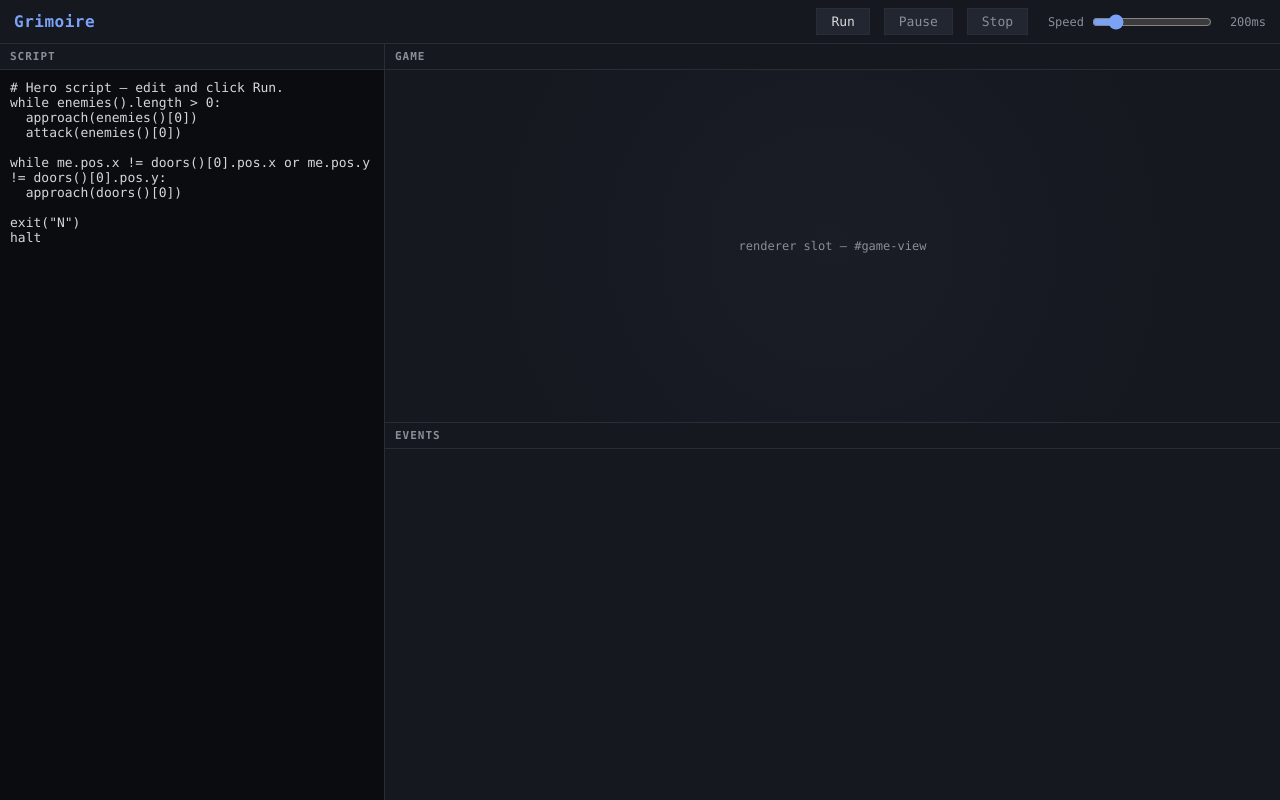
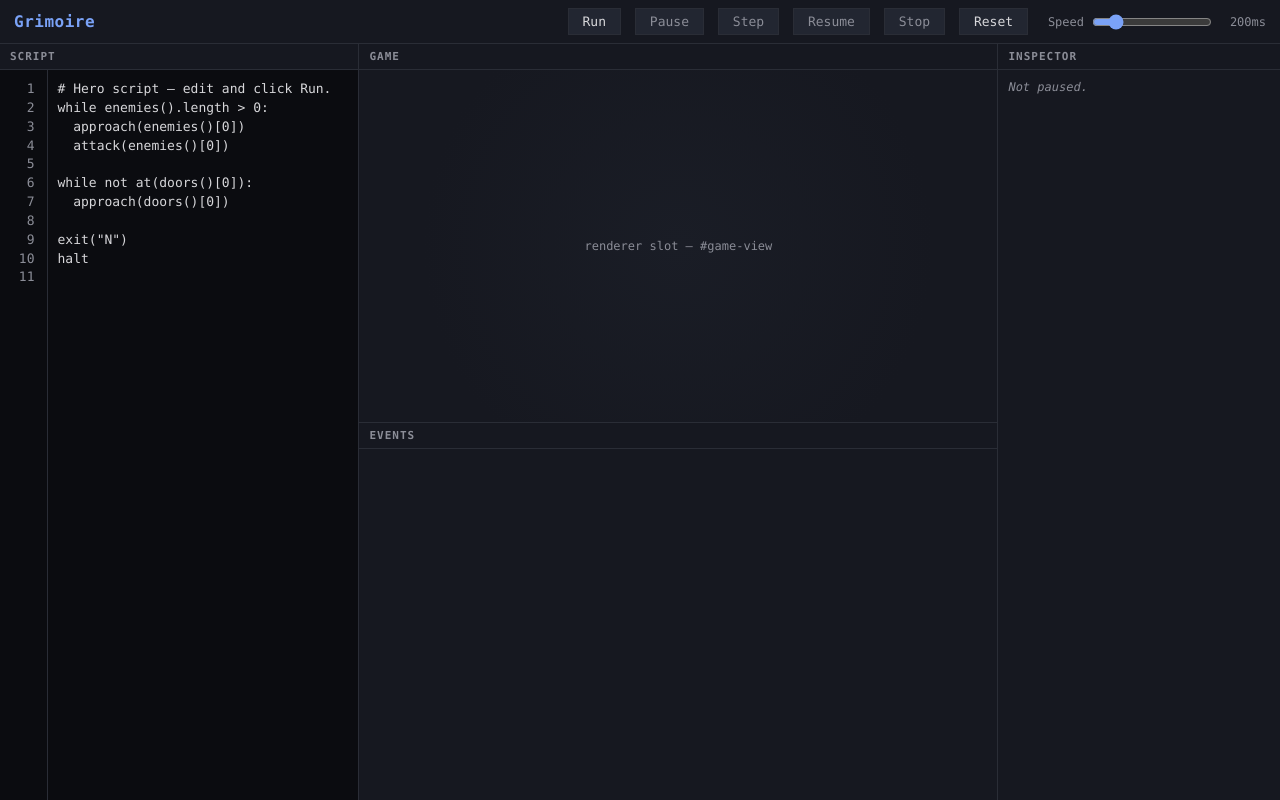
Before and after one commit to bluedragon-ctrl/Grimoire, a website built with Vite: page index.html in a window 1280 px wide. Built offline with nearby package versions, Linux system fonts and the light colour scheme.

Commit message:
Phase 4 (B4): UI gutter + inspector pane
Editor wraps textarea with a scroll-synced <pre> gutter of line numbers.
.gutter-active class marks the currently-executing source line.
New grid column hosts the Inspector pane with hero vitals + locals table.
Default script uses at() (canonizes Part A's new query).

Co-Authored-By: Claude Opus 4.7 <noreply@anthropic.com>

```diff
--- a/index.html
+++ b/index.html
@@ -13,7 +13,10 @@
         <div class="controls">
           <button id="btn-run">Run</button>
           <button id="btn-pause" disabled>Pause</button>
+          <button id="btn-step" disabled>Step</button>
+          <button id="btn-resume" disabled>Resume</button>
           <button id="btn-stop" disabled>Stop</button>
+          <button id="btn-reset">Reset</button>
           <label class="speed">
             Speed
             <input id="speed-slider" type="range" min="50" max="1000" step="10" value="200" />
@@ -24,7 +27,10 @@
       <main class="grid">
         <section class="pane editor">
           <h2>Script</h2>
-          <textarea id="editor" spellcheck="false"></textarea>
+          <div class="editor-wrap">
+            <pre class="gutter" id="gutter" aria-hidden="true"></pre>
+            <textarea id="editor" spellcheck="false"></textarea>
+          </div>
         </section>
         <section class="pane game">
           <h2>Game</h2>
@@ -34,6 +40,12 @@
           <h2>Events</h2>
           <ul id="event-log"></ul>
         </section>
+        <section class="pane inspector">
+          <h2>Inspector</h2>
+          <div id="inspector">
+            <div class="inspector-empty">Not paused.</div>
+          </div>
+        </section>
       </main>
     </div>
     <script type="module" src="/src/ui/main.ts"></script>
--- a/src/ui/layout.css
+++ b/src/ui/layout.css
@@ -61,11 +61,11 @@ body {
 
 .grid {
   display: grid;
-  grid-template-columns: minmax(260px, 30%) 1fr;
+  grid-template-columns: minmax(260px, 28%) 1fr minmax(220px, 22%);
   grid-template-rows: 1fr 1fr;
   grid-template-areas:
-    "editor game"
-    "editor log";
+    "editor game inspector"
+    "editor log  inspector";
   gap: 1px;
   background: var(--border);
 }
@@ -87,18 +87,80 @@ body {
 .editor { grid-area: editor; }
 .game { grid-area: game; }
 .log { grid-area: log; }
+.inspector { grid-area: inspector; }
 
-.editor textarea {
+.editor-wrap {
   flex: 1;
+  position: relative;
+  display: flex;
+  min-height: 0;
   background: #0b0c10;
+}
+.editor-wrap .gutter {
+  margin: 0;
+  padding: 10px 6px 10px 8px;
+  color: var(--muted);
+  background: #0b0c10;
+  border-right: 1px solid var(--border);
+  font-family: inherit;
+  font-size: 13px;
+  line-height: 1.45;
+  overflow: hidden;
+  min-width: 2.5em;
+  text-align: right;
+  user-select: none;
+  white-space: pre;
+}
+.editor-wrap .gutter .gutter-line {
+  display: block;
+  padding: 0 4px;
+  border-right: 2px solid transparent;
+}
+.editor-wrap .gutter .gutter-line.gutter-active {
+  background: rgba(122, 162, 247, 0.18);
+  color: var(--accent);
+  border-right-color: var(--accent);
+}
+.editor-wrap textarea {
+  flex: 1;
+  background: transparent;
   color: var(--fg);
   border: none;
   padding: 10px;
   font-family: inherit;
   font-size: 13px;
+  line-height: 1.45;
   resize: none;
   outline: none;
+  white-space: pre;
+  overflow: auto;
 }
+
+.inspector #inspector {
+  flex: 1;
+  overflow: auto;
+  padding: 8px 10px;
+  font-size: 12px;
+  line-height: 1.5;
+}
+.inspector-empty { color: var(--muted); font-style: italic; }
+.inspector h3 {
+  margin: 8px 0 4px;
+  font-size: 11px;
+  text-transform: uppercase;
+  letter-spacing: 1px;
+  color: var(--muted);
+}
+.inspector table {
+  width: 100%;
+  border-collapse: collapse;
+}
+.inspector td {
+  padding: 1px 4px;
+  vertical-align: top;
+}
+.inspector td.k { color: var(--muted); width: 40%; white-space: nowrap; }
+.inspector td.v { color: var(--fg); word-break: break-word; font-family: inherit; }
 #game-view {
   flex: 1;
   position: relative;
--- a/src/ui/main.ts
+++ b/src/ui/main.ts
@@ -11,14 +11,19 @@ import { parse, ParseError, formatError } from "../lang/index.js";
 import { WireRendererAdapter } from "../render/wire-adapter.js";
 import { createPlayback, type Playback } from "../render/mount.js";
 
-const btnRun   = document.getElementById("btn-run")   as HTMLButtonElement;
-const btnPause = document.getElementById("btn-pause") as HTMLButtonElement;
-const btnStop  = document.getElementById("btn-stop")  as HTMLButtonElement;
-const speedEl  = document.getElementById("speed-slider")  as HTMLInputElement;
-const speedOut = document.getElementById("speed-readout") as HTMLSpanElement;
-const logEl    = document.getElementById("event-log") as HTMLUListElement;
-const editorEl = document.getElementById("editor")    as HTMLTextAreaElement;
-const gameEl   = document.getElementById("game-view") as HTMLDivElement;
+const btnRun    = document.getElementById("btn-run")    as HTMLButtonElement;
+const btnPause  = document.getElementById("btn-pause")  as HTMLButtonElement;
+const btnStep   = document.getElementById("btn-step")   as HTMLButtonElement;
+const btnResume = document.getElementById("btn-resume") as HTMLButtonElement;
+const btnStop   = document.getElementById("btn-stop")   as HTMLButtonElement;
+const btnReset  = document.getElementById("btn-reset")  as HTMLButtonElement;
+const speedEl   = document.getElementById("speed-slider")  as HTMLInputElement;
+const speedOut  = document.getElementById("speed-readout") as HTMLSpanElement;
+const logEl     = document.getElementById("event-log") as HTMLUListElement;
+const editorEl  = document.getElementById("editor")    as HTMLTextAreaElement;
+const gutterEl  = document.getElementById("gutter")    as HTMLPreElement;
+const gameEl    = document.getElementById("game-view") as HTMLDivElement;
+const inspectorEl = document.getElementById("inspector") as HTMLDivElement;
 
 const DEFAULT_SCRIPT = [
   "# Hero script — edit and click Run.",
@@ -26,7 +31,7 @@ const DEFAULT_SCRIPT = [
   "  approach(enemies()[0])",
   "  attack(enemies()[0])",
   "",
-  "while me.pos.x != doors()[0].pos.x or me.pos.y != doors()[0].pos.y:",
+  "while not at(doors()[0]):",
   "  approach(doors()[0])",
   "",
   "exit(\"N\")",
@@ -145,6 +150,73 @@ speedEl.addEventListener("input", () => {
   if (currentPlayback) currentPlayback.setSpeed(ms);
 });
 
+// ──────────────────────────── gutter ────────────────────────────
+
+let activeGutterLine: number | null = null;
+
+function renderGutter(): void {
+  const lines = editorEl.value.split("\n").length;
+  // Build one <span> per line so we can highlight individually.
+  const rows: string[] = [];
+  for (let i = 1; i <= lines; i++) {
+    const cls = i === activeGutterLine ? "gutter-line gutter-active" : "gutter-line";
+    rows.push(`<span class="${cls}">${i}</span>`);
+  }
+  gutterEl.innerHTML = rows.join("");
+  gutterEl.scrollTop = editorEl.scrollTop;
+}
+
+export function setActiveGutterLine(line: number | null): void {
+  activeGutterLine = line;
+  renderGutter();
+}
+
+editorEl.addEventListener("input", renderGutter);
+editorEl.addEventListener("scroll", () => { gutterEl.scrollTop = editorEl.scrollTop; });
+renderGutter();
+
+// ──────────────────────────── inspector rendering ────────────────────────────
+
+export function renderInspectorEmpty(msg = "Not paused."): void {
+  inspectorEl.innerHTML = `<div class="inspector-empty">${msg}</div>`;
+}
+
+export function renderInspector(snap: {
+  locals: Record<string, unknown>;
+  visible: { enemies: unknown[]; items: unknown[]; hp: number; maxHp: number; pos: { x: number; y: number } };
+}): void {
+  const rows: string[] = [];
+  rows.push("<h3>Hero</h3><table>");
+  rows.push(kv("hp", `${snap.visible.hp} / ${snap.visible.maxHp}`));
+  rows.push(kv("pos", `(${snap.visible.pos.x}, ${snap.visible.pos.y})`));
+  rows.push(kv("enemies", String(snap.visible.enemies.length)));
+  rows.push(kv("items", String(snap.visible.items.length)));
+  rows.push("</table>");
+  const localKeys = Object.keys(snap.locals);
+  if (localKeys.length > 0) {
+    rows.push("<h3>Locals</h3><table>");
+    for (const k of localKeys) rows.push(kv(k, fmt(snap.locals[k])));
+    rows.push("</table>");
+  } else {
+    rows.push("<h3>Locals</h3><div class=\"inspector-empty\">(none)</div>");
+  }
+  inspectorEl.innerHTML = rows.join("");
+}
+
+function kv(k: string, v: string): string {
+  return `<tr><td class="k">${escapeHtml(k)}</td><td class="v">${escapeHtml(v)}</td></tr>`;
+}
+function fmt(v: unknown): string {
+  if (v === null || v === undefined) return String(v);
+  if (typeof v === "object") return JSON.stringify(v);
+  return String(v);
+}
+function escapeHtml(s: string): string {
+  return s.replace(/[&<>"]/g, c =>
+    ({ "&": "&amp;", "<": "&lt;", ">": "&gt;", '"': "&quot;" }[c]!));
+}
+
 // Initial state.
 setControlsForIdle();
 speedOut.textContent = `${speedEl.value}ms`;
+renderInspectorEmpty();
```
